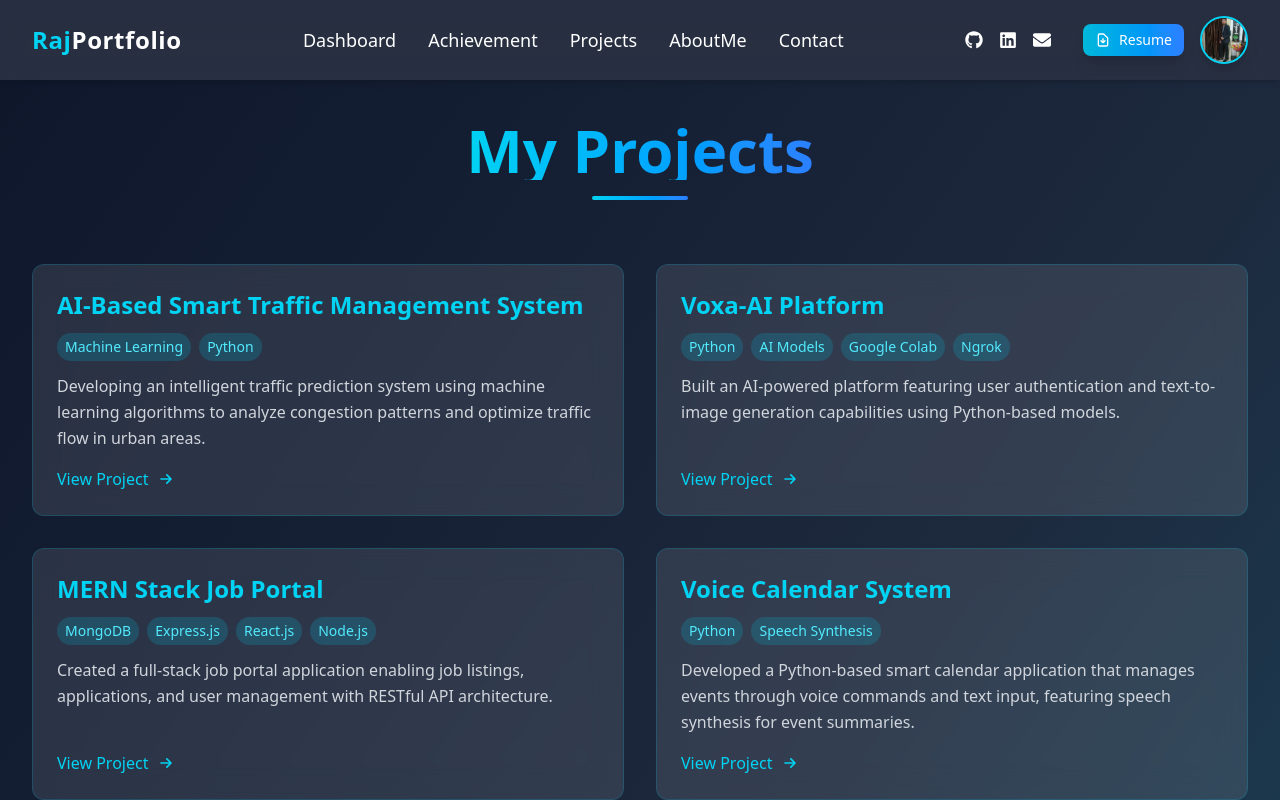
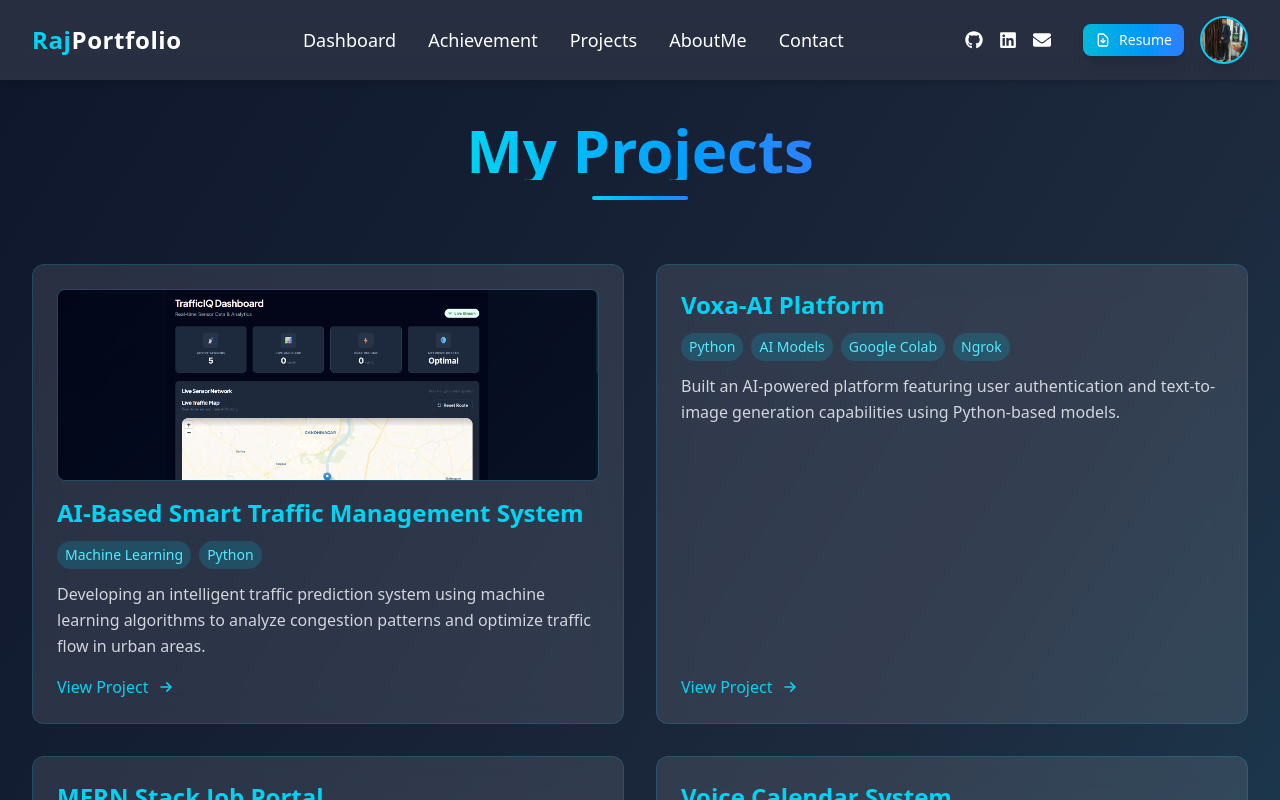
Before and after one commit to Rajjoshi77/Portfolio-Raj, a Next.js app: page /projects in a window 1280 px wide. Shown: the top 800 px of the page. Built offline with nearby package versions, Linux system fonts and the light colour scheme.

Commit message:
Traffic IQ image added

```diff
--- a/src/app/projects/page.tsx
+++ b/src/app/projects/page.tsx
@@ -10,6 +10,7 @@ export default function Projects() {
       tech: "Machine Learning, Python",
       description: "Developing an intelligent traffic prediction system using machine learning algorithms to analyze congestion patterns and optimize traffic flow in urban areas.",
       link: "https://smart-traffic-management-hazel.vercel.app/",
+      image: "/traffic_IQ.png"
     },
     {
       title: "Voxa-AI Platform",
```
Also changed, not shown: public/traffic_IQ.png (added).
